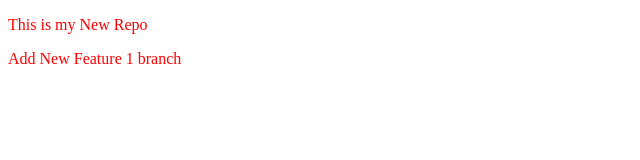
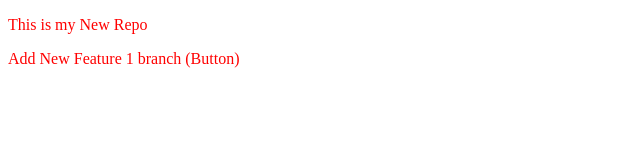
Before and after one commit to rohan-968308172315/localrepo, a plain HTML site: page index.html in a window 1280 px wide. Shown: the full height of the page, 0-640 px from the left. Drawn offline with Linux system fonts and the light colour scheme.

Commit message:
Add Button

```diff
--- a/index.html
+++ b/index.html
@@ -8,6 +8,7 @@
 </head>
 <body>
     <p>This is my New Repo</p>
-    <p>Add New Feature 1 branch</p>
+    <p>Add New Feature 1 branch (Button) </p>
+
 </body>
 </html>
```
